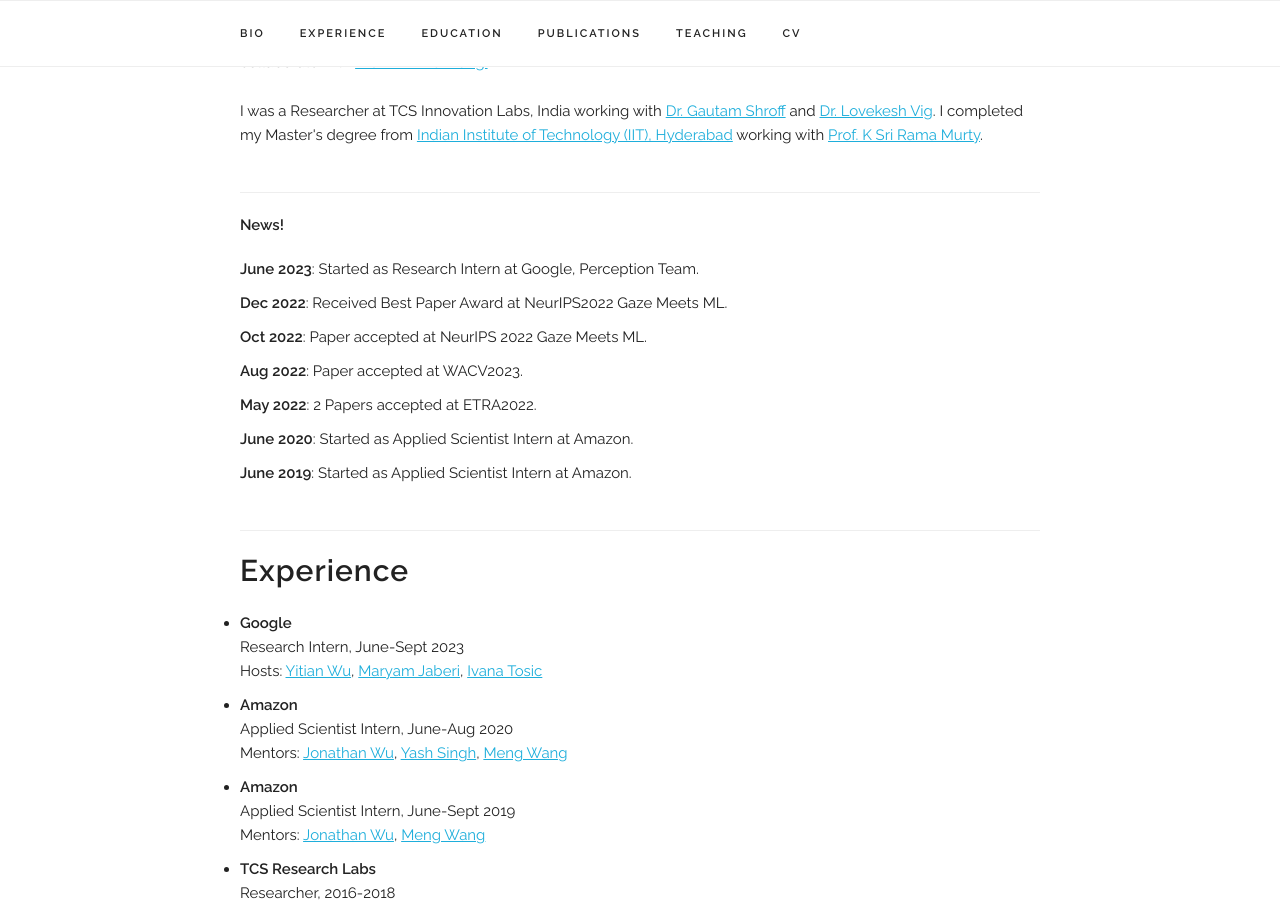
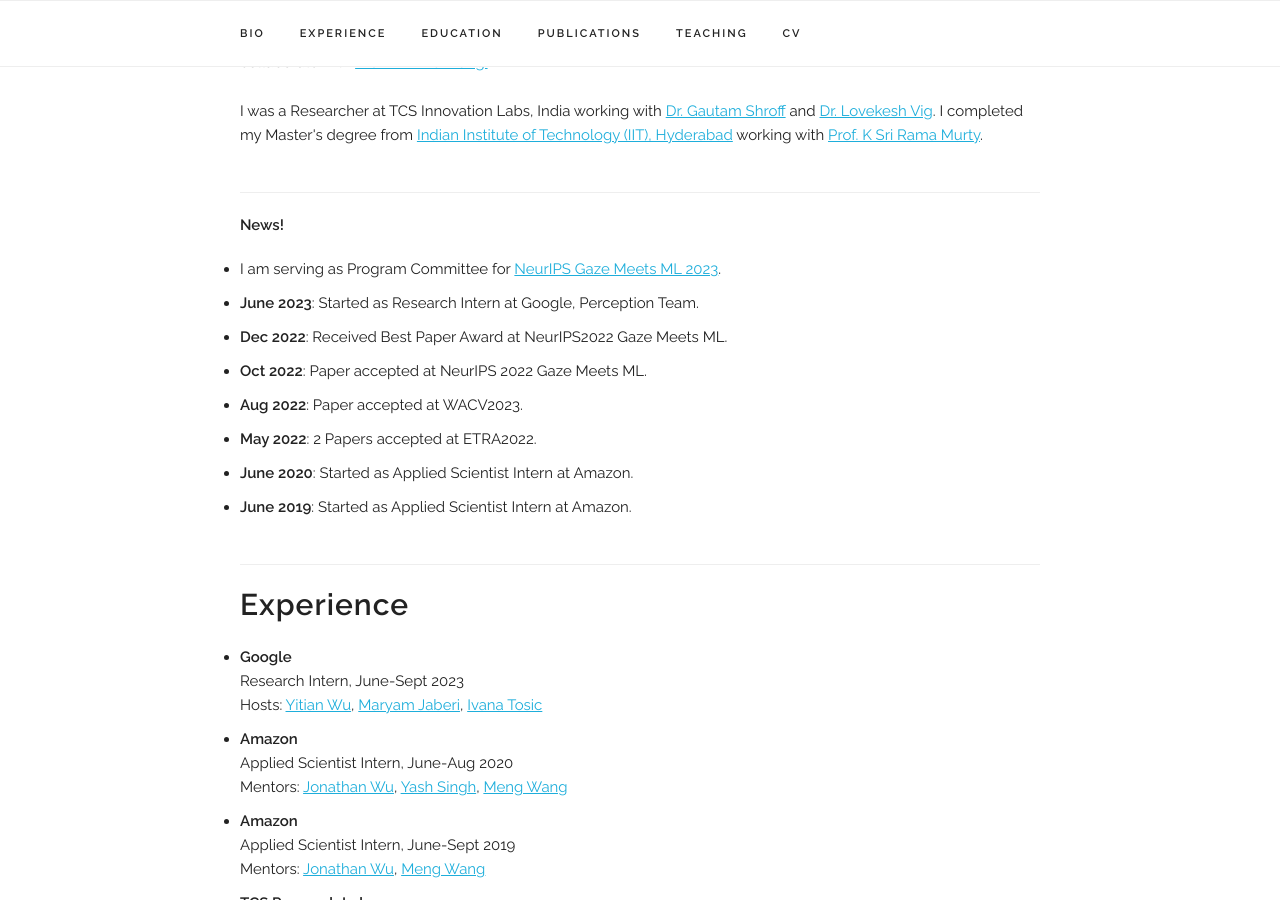
Before and after one commit to jswati31/jswati31.github.io, a Jekyll site: the page index.html, which Jekyll copies as it is, in a window 1280 px wide and 900 px high, scrolled down 412 px. Built offline with Jekyll 4.4.1, drawn with Linux system fonts in a browser that asks for light colours; some web fonts are replaced.

Commit message:
updated new

```diff
--- a/index.html
+++ b/index.html
@@ -126,7 +126,8 @@
 <!-- ========== BIO ========== -->
 <div class="docs-section" id="news">
   <h6><b>News!</b></h6>
-  <ul style="list-style-type:none;">
+  <ul>
+    <li>I am serving as Program Committee for <a class="reference external" href="https://gaze-meets-ml.github.io/gaze_ml_2023/" target="_blank">NeurIPS Gaze Meets ML 2023</a>.</li>
     <li><b>June 2023</b>: Started as Research Intern at Google, Perception Team.</li>
     <li><b>Dec 2022</b>: Received Best Paper Award at NeurIPS2022 Gaze Meets ML.</li>
     <li><b>Oct 2022</b>: Paper accepted at NeurIPS 2022 Gaze Meets ML.</li>
```
